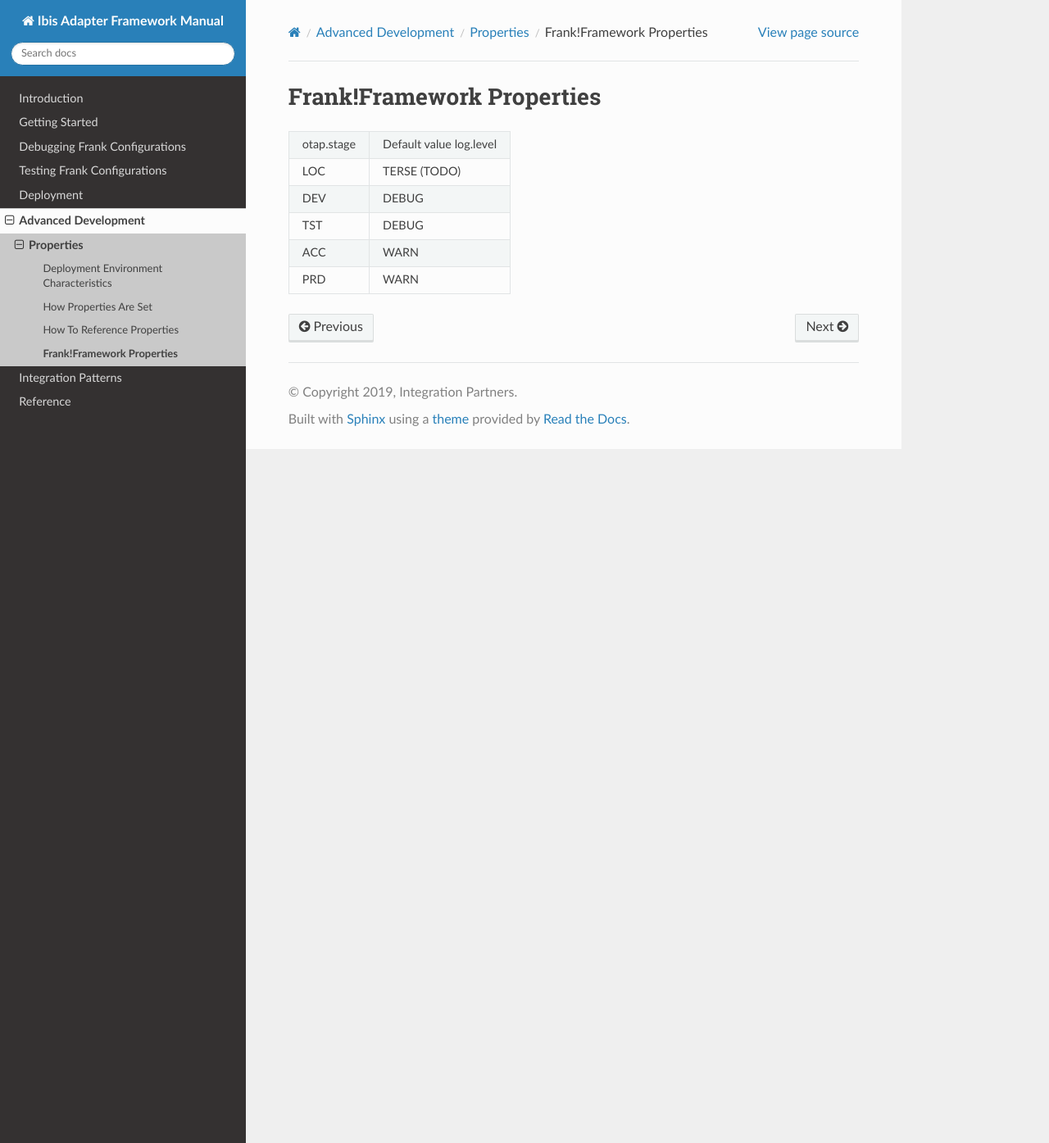
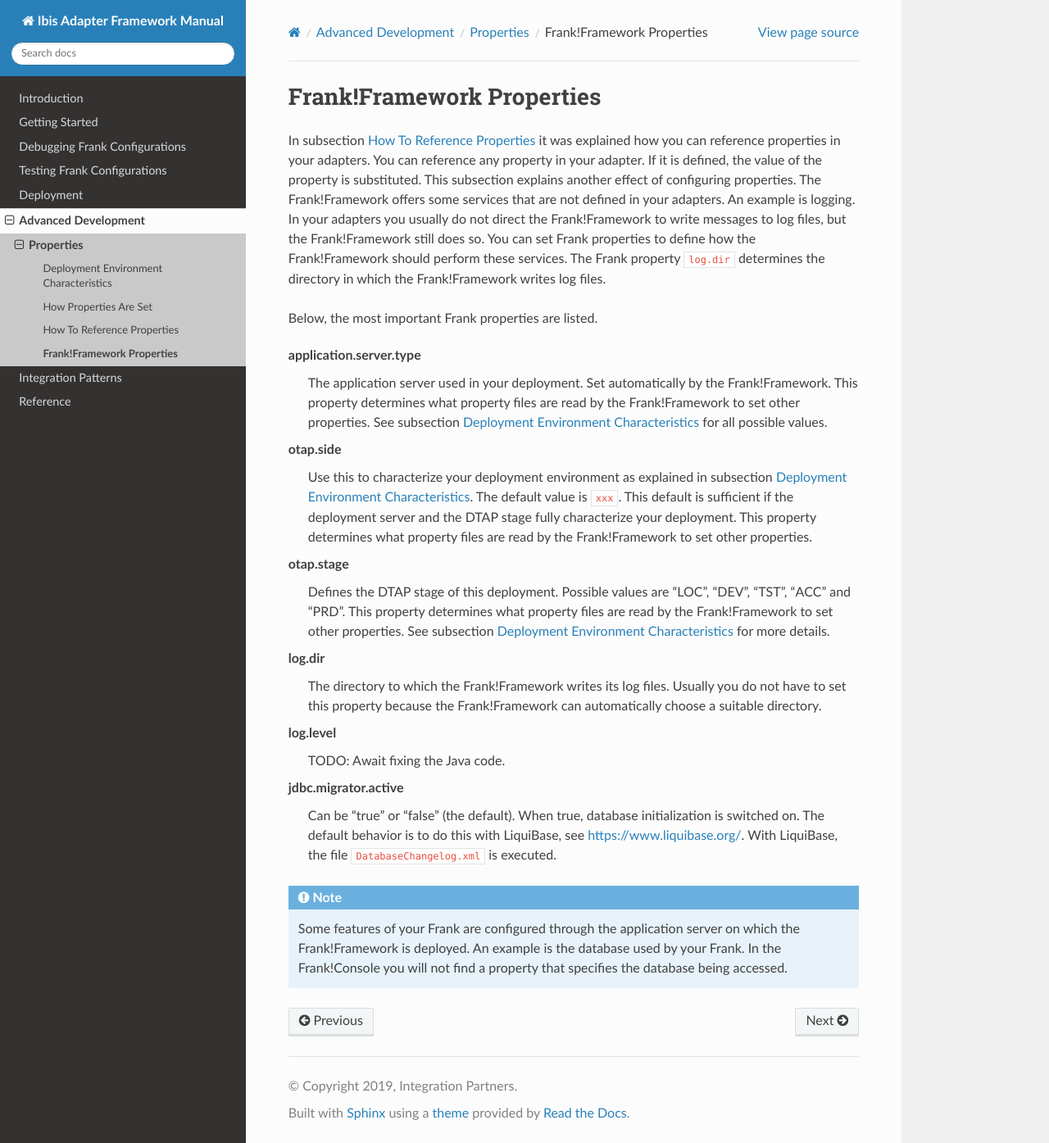
Before and after one commit to frankframework/frank-manual, a Sphinx documentation site: the page built from docs/source/advancedDevelopment/properties/framework.rst, in a window 1280 px wide and 1395 px high. Shown: the whole window at 82% size. Built offline with Sphinx 7.4.7 and the Read the Docs theme 2.0.0, drawn with Linux system fonts in a browser that asks for light colours.

Commit message:
Describe Frank properties

```diff
--- a/docs/source/advancedDevelopment/properties/framework.rst
+++ b/docs/source/advancedDevelopment/properties/framework.rst
@@ -3,12 +3,31 @@
 Frank!Framework Properties
 ==========================
 
-================  =======================
-   otap.stage     Default value log.level
-----------------  -----------------------
-   LOC            TERSE (TODO)
-   DEV            DEBUG
-   TST            DEBUG
-   ACC            WARN
-   PRD            WARN
-================  =======================
+In subsection :ref:`propertiesReference` it was explained how you can reference properties in your adapters. You can reference any property in your adapter. If it is defined, the value of the property is substituted. This subsection explains another effect of configuring properties. The Frank!Framework offers some services that are not defined in your adapters. An example is logging. In your adapters you usually do not direct the Frank!Framework to write messages to log files, but the Frank!Framework still does so. You can set Frank properties to define how the Frank!Framework should perform these services. The Frank property ``log.dir`` determines the directory in which the Frank!Framework writes log files.
+
+Below, the most important Frank properties are listed.
+
+application.server.type
+  The application server used in your deployment. Set automatically by the Frank!Framework. This property determines what property files are read by the Frank!Framework to set other properties. See subsection :ref:`propertiesDeploymentEnvironment` for all possible values.
+
+otap.side
+  Use this to characterize your deployment environment as explained in subsection :ref:`propertiesDeploymentEnvironment`. The default value is ``xxx``. This default is sufficient if the deployment server and the DTAP stage fully characterize your deployment. This property determines what property files are read by the Frank!Framework to set other properties.
+
+otap.stage
+  Defines the DTAP stage of this deployment. Possible values are "LOC",
+  "DEV", "TST", "ACC" and "PRD". This property determines what property files are read by the Frank!Framework to set other properties. See subsection :ref:`propertiesDeploymentEnvironment` for more details.
+
+log.dir
+  The directory to which the Frank!Framework writes its log files. Usually you do not have to set this property because the Frank!Framework can automatically choose a suitable directory.
+
+log.level
+  TODO: Await fixing the Java code.
+
+jdbc.migrator.active
+  Can be "true" or "false" (the default). When true, database initialization
+  is switched on. The default behavior is to do this with LiquiBase, see
+  https://www.liquibase.org/. With LiquiBase, the file ``DatabaseChangelog.xml`` is executed.
+
+.. NOTE::
+
+   Some features of your Frank are configured through the application server on which the Frank!Framework is deployed. An example is the database used by your Frank. In the Frank!Console you will not find a property that specifies the database being accessed.
```
